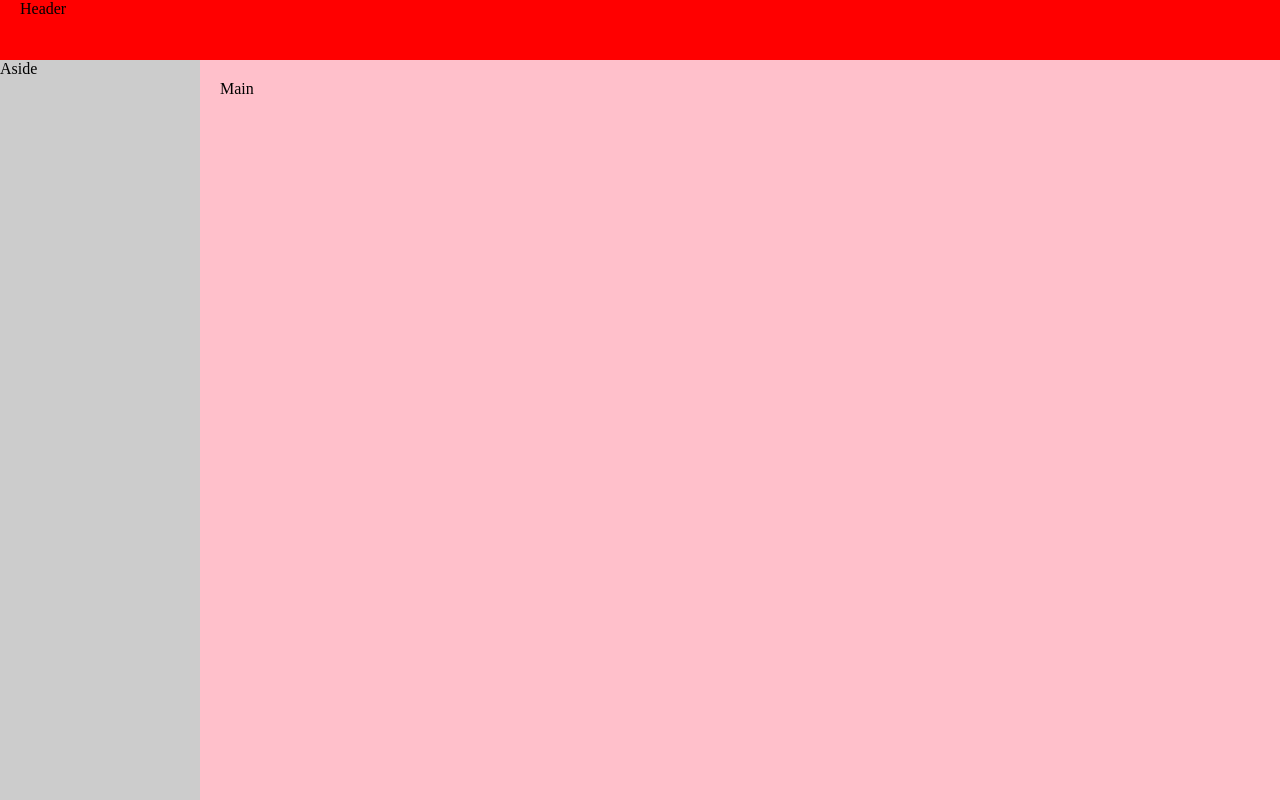
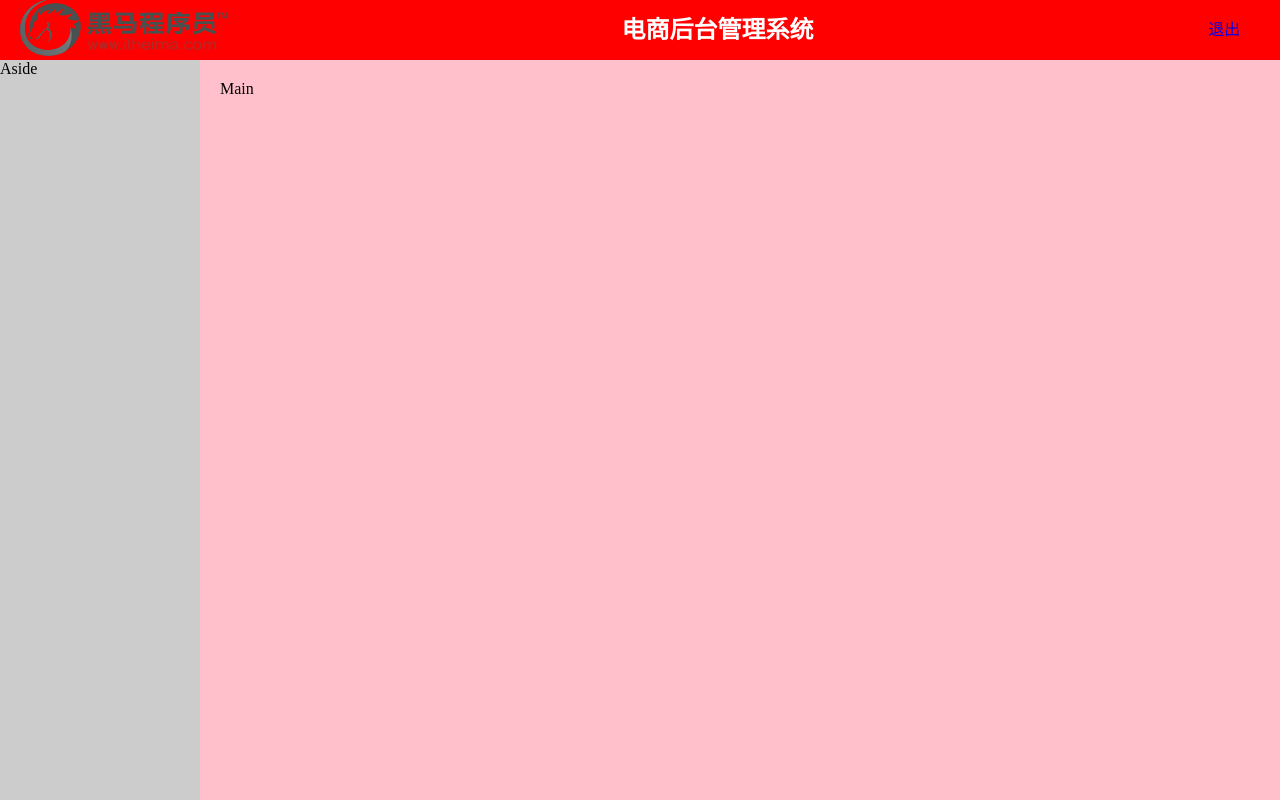
Before and after one commit to qq7783/shopmanager, a Vue app: page /#/ in a window 1280 px wide. Built offline with nearby package versions, Linux system fonts and the light colour scheme.

Commit message:
home头部样式完成

```diff
--- a/src/components/home.vue
+++ b/src/components/home.vue
@@ -1,6 +1,18 @@
 <template>
   <el-container class="container">
-    <el-header class="top">Header</el-header>
+    <el-header class="top">
+      <el-row>
+        <el-col :span="4">
+          <img src="@/assets/logo.png" alt="图片加载失败" />
+        </el-col>
+        <el-col :span="19" class="middle">
+          <h2>电商后台管理系统</h2>
+        </el-col>
+        <el-col :span="1">
+          <a href="#" class="logout">退出</a>
+        </el-col>
+      </el-row>
+    </el-header>
 
     <el-container>
       <el-aside class="left" width="200px">Aside</el-aside>
@@ -24,4 +36,13 @@
 .main {
   background: pink;
 }
+.middle {
+    line-height: 60px;
+    text-align: center;
+    color: #fff
+}
+.logout {
+  line-height: 60px;
+  text-decoration: none;
+}
 </style>
```
Also changed, not shown: src/assets/logo.png (added).
